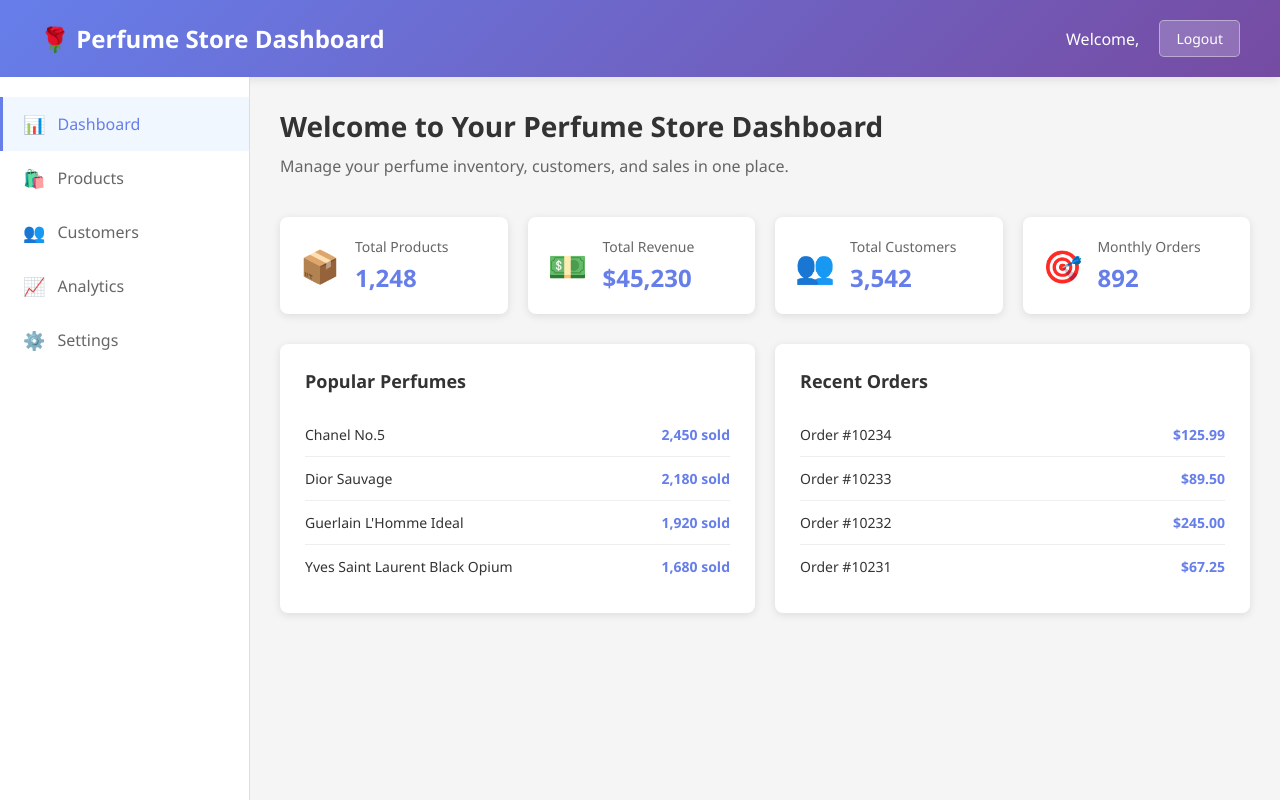
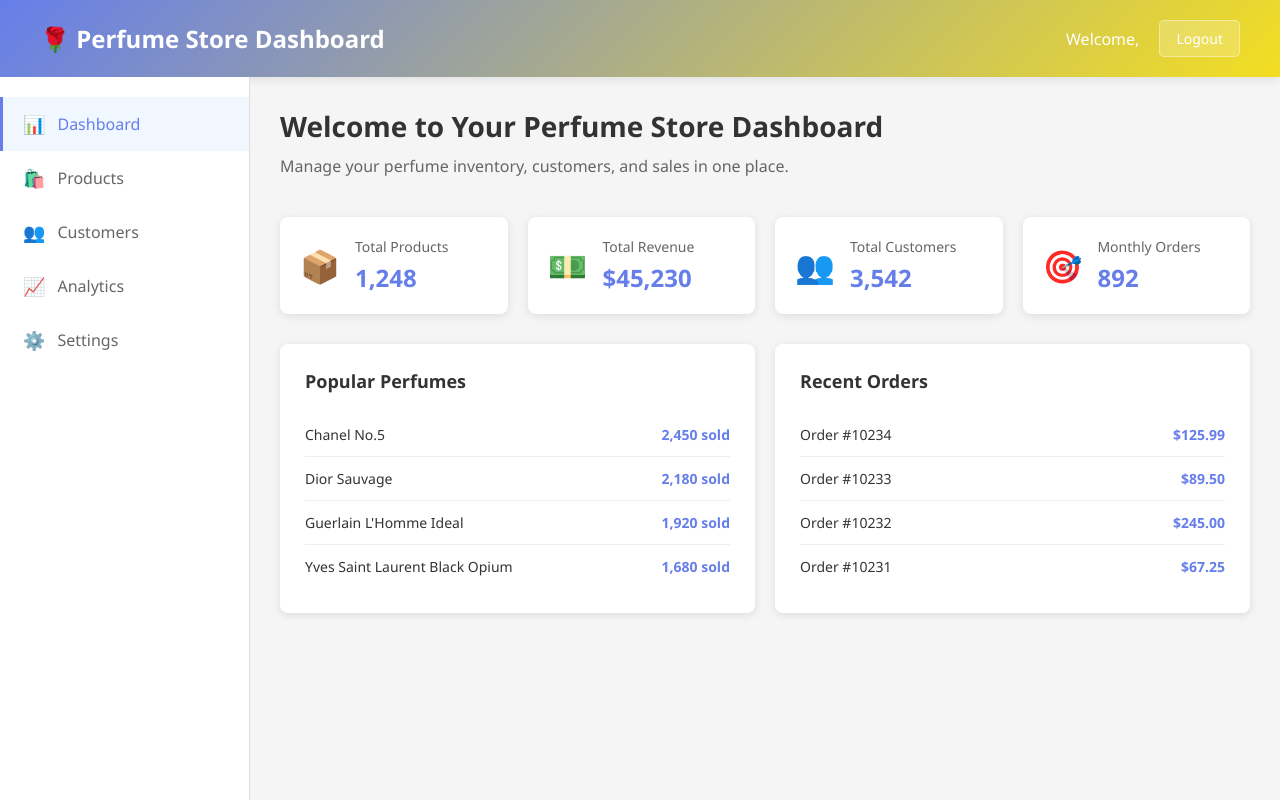
Before and after one commit to tovo1011/Group18-CIS4375, a Vue app in the folder frontend/: page /dashboard in a window 1280 px wide. Built offline with nearby package versions, Linux system fonts and the light colour scheme; sample sign-in values are in the browser's storage.

Commit message:
something

```diff
--- a/frontend/src/views/Dashboard.vue
+++ b/frontend/src/views/Dashboard.vue
@@ -149,7 +149,7 @@ const handleLogout = () => {
 }
 
 .navbar {
-  background: linear-gradient(135deg, #667eea 0%, #764ba2 100%);
+  background: linear-gradient(135deg, #667eea 0%, #f3de22 100%);
   color: white;
   padding: 0;
   box-shadow: 0 2px 10px rgba(0, 0, 0, 0.1);
```
Also changed, not shown: 1 other file (tests, documents, lock files or other folders).
